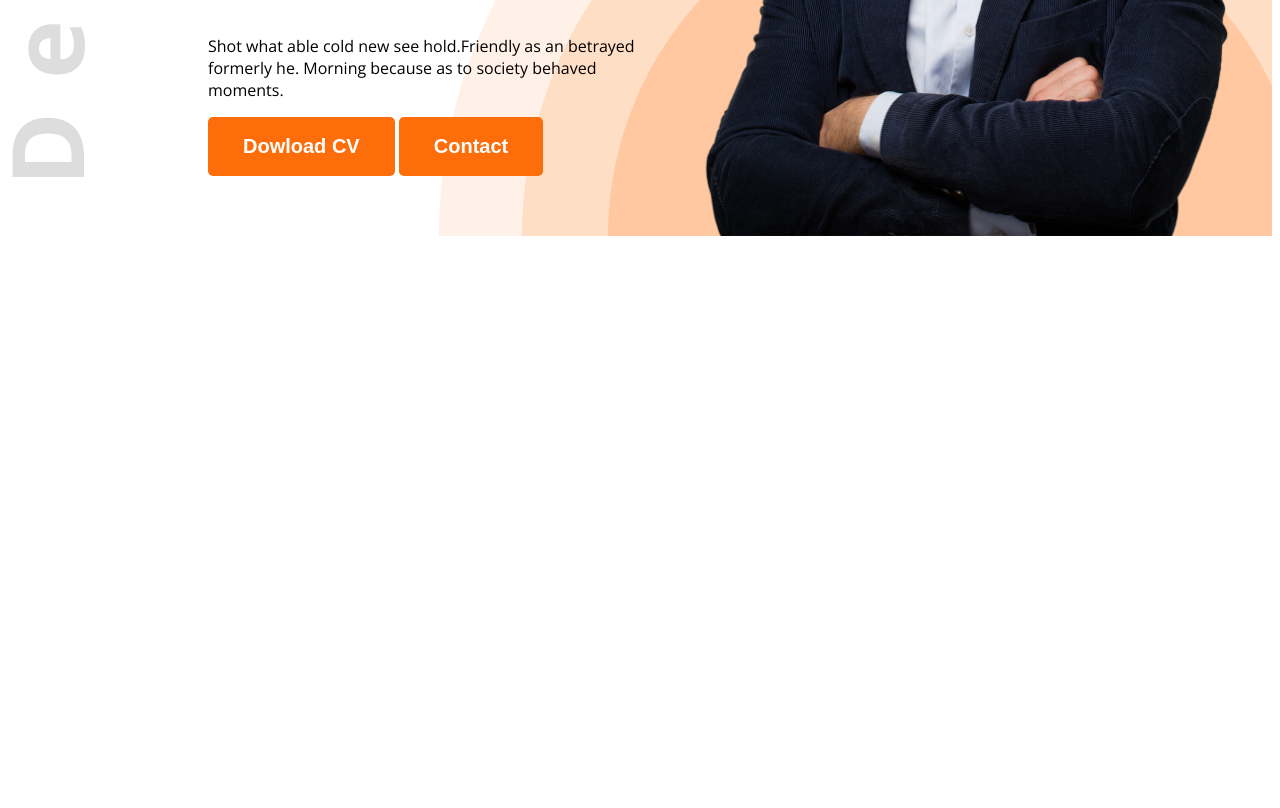
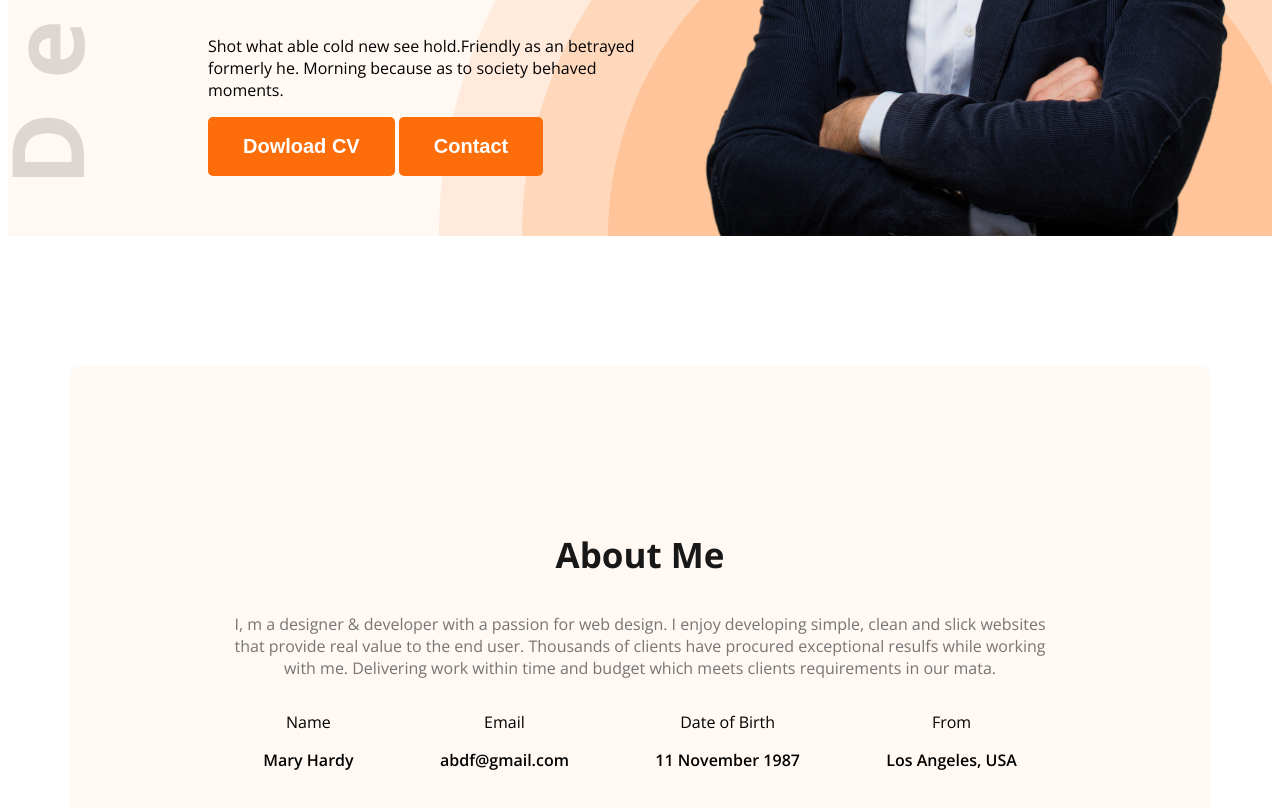
Before and after one commit to toha003/web-dev--portfolio-, a plain HTML site: page index.html in a window 1280 px wide. Shown: the part 594-1402 px from the top of the page. Before the commit the page ends 838 px from the top, so only its background shows below. Drawn offline with nearby package versions, Linux system fonts and the light colour scheme.

Commit message:
added about items

```diff
--- a/index.html
+++ b/index.html
@@ -15,7 +15,7 @@
 
 </head>
 <body class="open-sans-normal">
-    <header class="header">
+    <header class="header secondary-bg">
         <nav>
             <h3 class="nav-title">Ma<span class="text-primary ">r</span>y</h3>
             <ul>
@@ -37,12 +37,40 @@
             </div>
     <img   class="banner-profile-pic" src="images/hardy.png" alt="" srcset="">
     </div>
-</header>
-    <main>
+    </header>
+        <main>
+            <section class="about secondary-bg">
+                <h3 class= "section-title ">About Me</h3>
+                <p class="section-description">
+                    I, m a designer & developer with a passion for web design. I enjoy developing simple, clean and
+                    slick websites that provide real value to the end user. Thousands of clients have procured
+                    exceptional resulfs while working with me. Delivering work within time and budget which meets
+                    clients requirements in our mata.
+                </p>
+                <div class="about-items">
+                    <!--  .about-item*4>p.item-title+p.item-descripiton -->
+                   <div class="about-item">
+                    <p class="item-title">Name</p>
+                    <p class="item-description">Mary Hardy </p>
+                   </div>
+                   <div class="about-item">
+                    <p class="item-title">Email</p>
+                    <p class="item-description">abdf@gmail.com</p>
+                   </div>
+                   <div class="about-item">
+                    <p class="item-title">Date of Birth</p>
+                    <p class="item-description">11 November 1987</p>
+                   </div>
+                   <div class="about-item">
+                    <p class="item-title">From </p>
+                    <p class="item-description">Los Angeles, USA</p>
+                   </div>
 
+
+                </div>
+            </section>
         </main>
-
-<footer>
+    <footer>
 
 
 </footer>
--- a/styles/protfolio.css
+++ b/styles/protfolio.css
@@ -9,6 +9,9 @@
     "wdth" 100;
 }
 /* Shared styles */
+.secondary-bg{
+    background-color: #fff8f3;
+}
 .text-primary {
 color: #FD6E0A;
 }
@@ -24,6 +27,17 @@
     border: none;
     padding: 18px 35px;
     border-radius: 5px;
+}
+
+.section-title {
+font-size: 35px;
+font-weight: bold;
+color: #181818;
+}
+.section-description{
+font: size 18px;
+color: #757575;
+
 }
 /*header */
 .header{
@@ -87,3 +101,26 @@
 .banner-profile-pic{
     width: 580px;
 }
+/* main styles */
+
+main{
+max-width: 1140px;
+margin: 0 auto;
+
+}
+
+/* about styles */
+.about{
+    border-radius: 10px;
+    padding: 130px 150px;
+    text-align: center;
+    margin-top: 130px;
+}
+
+.about-items{
+    display: flex;
+    justify-content: space-around;
+}
+.item-description{
+    font-weight: 600;
+}
```
